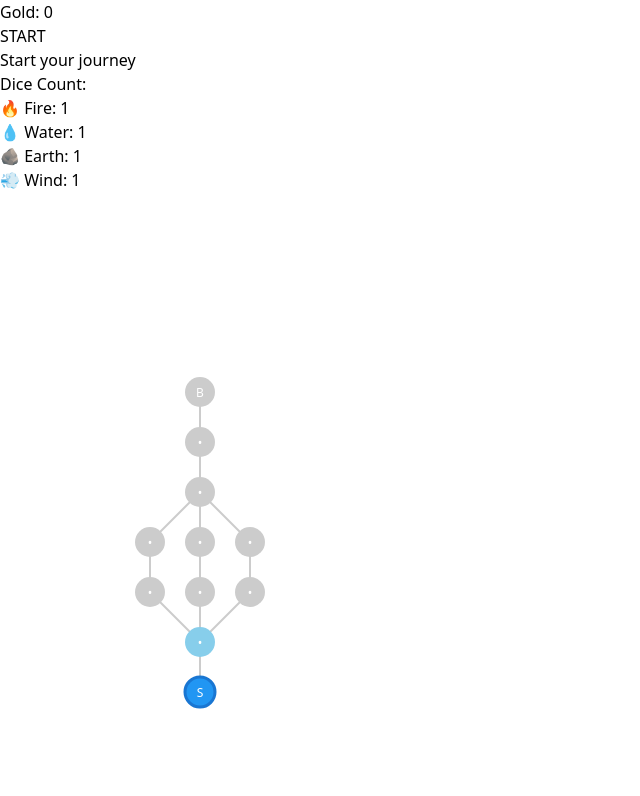
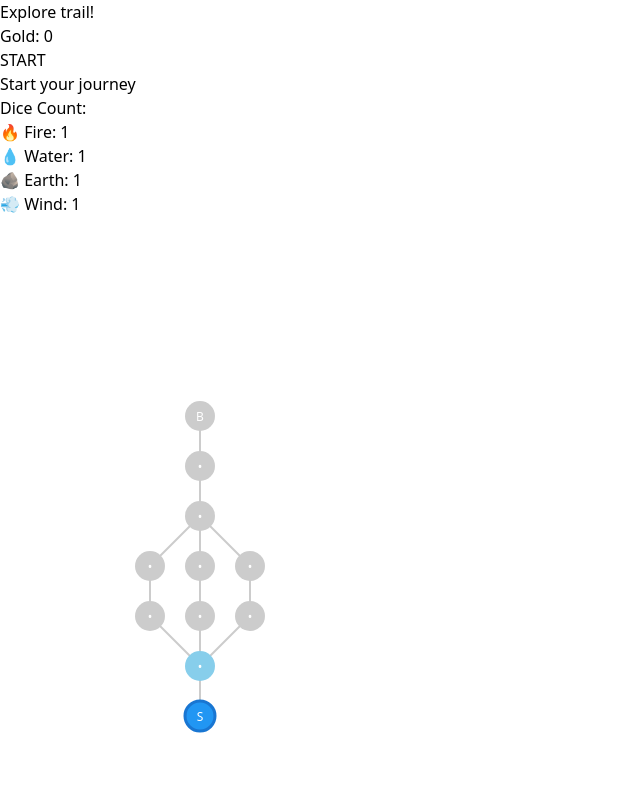
Before and after one commit to ArwynHwyl/game_icp, a React (Vite) app in the folder src/game_icp_frontend/: page /Trail in a window 1280 px wide. Shown: the top 796 px of the page, without its empty margins (0-640 px from the left). Built offline with nearby package versions, Linux system fonts and the light colour scheme.

Commit message:
แก้ trail แล้ว

```diff
--- a/src/game_icp_frontend/src/components/exploretrail.jsx
+++ b/src/game_icp_frontend/src/components/exploretrail.jsx
@@ -303,7 +303,7 @@ const Trail = () => {
 
     // แสดงข้อมูลลูกเต๋า
     const DiceInfo = () => (
-        <div className="absolute bottom-4 left-4 bg-white p-4 rounded-lg shadow-lg">
+        <div className="absolute bottom-20 left-4 bg-white p-4 rounded-lg shadow-lg">
             <div className="font-bold mb-2">Dice Count:</div>
             <div className="grid grid-cols-2 gap-2">
                 <div>🔥 Fire: {diceCount.fire}</div>
@@ -319,6 +319,7 @@ const Trail = () => {
             <div className="relative w-full max-w-2xl bg-white p-8 rounded-lg shadow-lg">
                 {/* Player Status */}
                 <div className="absolute top-4 left-4 bg-white p-4 rounded-lg shadow-lg">
+                    <div className="mb-2">Explore trail!</div>
                     <div className="mb-2">{combatLog}</div>
                 </div>
 
```
